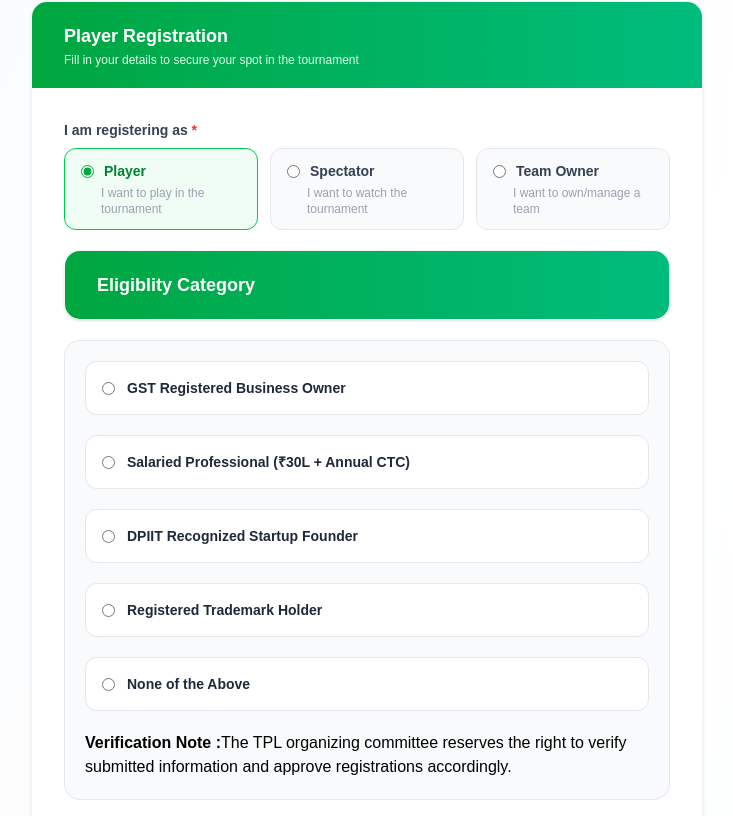
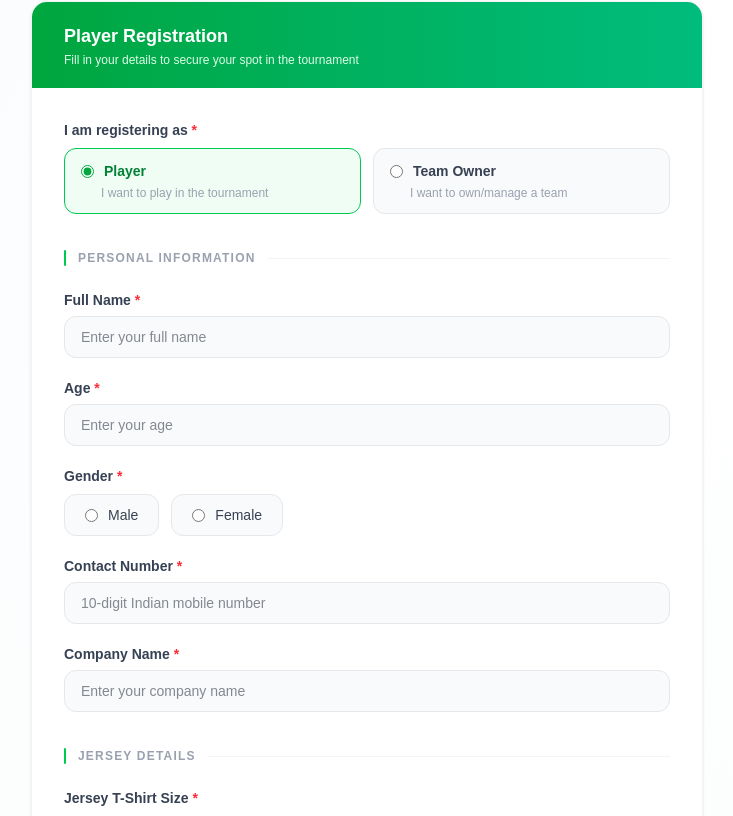
Before and after one commit to mga-group-dev/tpl-overarm, a Next.js app: page / in a window 1280 px wide. Shown: the part 460-1276 px from the top of the page, without its empty margins (273-1006 px from the left). Built offline with nearby package versions, Linux system fonts and the light colour scheme.

Commit message:
first commit

```diff
--- a/app/api/payment/create-order/route.ts
+++ b/app/api/payment/create-order/route.ts
@@ -33,7 +33,7 @@ export async function POST(request: NextRequest) {
 
     const d = parsed.data;
 
-    if (!["Player", "Spectator", "Team Owner"].includes(d.registrationType)) {
+    if (!["Player", "Team Owner"].includes(d.registrationType)) {
   return NextResponse.json(
     { error: "Invalid registration type" },
     { status: 400 }
@@ -58,15 +58,14 @@ export async function POST(request: NextRequest) {
       jn:  d.jerseyNumber,
       jnm: d.jerseyName,
       pu:  d.photoUrl.slice(0, 256),
+      cp:  d.cricheroProfile ?? "",
       tn: d.teamName ?? "",
     };
-
-    // cp:  d.cricheroProfile ?? "",
 
     const amount =
   d.registrationType === "Team Owner"
     ? 1000000 // ₹10,000 in paise
-    : 50000; // ₹500 in paise
+    : 100; // ₹500 in paise (Players)
 
 
     const order = await razorpay.orders.create({
--- a/app/api/payment/verify/route.ts
+++ b/app/api/payment/verify/route.ts
@@ -102,12 +102,6 @@ export async function POST(request: NextRequest) {
         "", // payment id
         "", // order id
         "Free",
-        data.eligibilityCategory ?? "",
-        data.gstNumber ?? "",
-        data.salaryCompanyName ?? "",
-        data.designation ?? "",
-        data.dpiitCertificate ?? "",
-        data.trademarkCertificate ?? "",
         data.teamName ?? "",
       ]);
 
--- a/app/api/payment/webhook/route.ts
+++ b/app/api/payment/webhook/route.ts
@@ -92,13 +92,6 @@ export async function POST(request: NextRequest) {
   razorpay_order_id,
   // Payment Status
   "Paid",
-  // Eligibility
-  notes.ec ?? "",
-  notes.gst ?? "",
-  notes.scn ?? "",
-  notes.des ?? "",
-  notes.dpi ?? "",
-  notes.tm ?? "",
   // Team Owner
   notes.tn ?? "",
     ]);
--- a/app/components/RegistrationForm.tsx
+++ b/app/components/RegistrationForm.tsx
@@ -63,17 +63,11 @@ export default function RegistrationForm() {
   });
 
   const registrationType = watch("registrationType");
-  const eligibilityCategory = watch("eligibilityCategory");
-  const isPlayerWithNoEligibility =
-  registrationType === "Player" &&
-  eligibilityCategory === "None";
 
 const registrationAmount =
   registrationType === "Team Owner"
     ? 10000
-    : registrationType === "Spectator"
-    ? 500
-    : isPlayerWithNoEligibility
+    : registrationType === "Player"
     ? 500
     : 0;
 
@@ -135,40 +129,11 @@ const registrationAmount =
   const amount =
     data.registrationType === "Team Owner"
       ? 10000
-      : data.registrationType === "Spectator"
-      ? 500
-      : data.eligibilityCategory === "None"
+      : data.registrationType === "Player"
       ? 500
       : 0;
 
   try {
-    // =========================================
-    // FREE REGISTRATION FLOW
-    // =========================================
-    if (amount === 0) {
-      const res = await fetch("/api/payment/verify", {
-        method: "POST",
-        headers: {
-          "Content-Type": "application/json",
-        },
-        body: JSON.stringify({
-          formData: data,
-          isFreeRegistration: true,
-        }),
-      });
-
-      const result = await res.json();
-
-      if (!res.ok) {
-        throw new Error(
-          result.error || "Registration failed"
-        );
-      }
-
-      setIsSuccess(true);
-      return;
-    }
-
     // =========================================
     // PAID REGISTRATION FLOW
     // =========================================
@@ -352,11 +317,10 @@ const registrationAmount =
         <label className="block text-sm font-semibold text-gray-700 mb-2">
           I am registering as <span className="text-red-500">*</span>
         </label>
-        <div className="grid grid-cols-1 gap-3 sm:grid-cols-3">
+        <div className="grid grid-cols-1 gap-3 sm:grid-cols-2">
           {([
             { value: "Player", desc: "I want to play in the tournament" },
-            { value: "Spectator", desc: "I want to watch the tournament" },
-              { value: "Team Owner", desc: "I want to own/manage a team" },
+            { value: "Team Owner", desc: "I want to own/manage a team" },
           ] as const).map(({ value, desc }) => (
             <label
               key={value}
@@ -381,200 +345,10 @@ const registrationAmount =
       </div>
       {registrationType === "Player" && (
         <>
+          <SectionLabel label="Personal Information" />
+        </>
 
-
-
-
-        {/* <SectionLabel label="Eligibility Verification"  /> */}
-        <div className="rounded-2xl bg-white shadow border border-gray-100 overflow-hidden">
-          <div className="bg-linear-to-r from-green-600 to-emerald-500 px-8 py-5">
-            <h2 className="text-lg font-bold text-white">Eligiblity Category</h2>
-
-          </div>
-          </div>
-
-    <div className="rounded-2xl border border-gray-200 bg-gray-50 p-5 space-y-5">
-
-      {/* GST */}
-      <label className="flex items-start gap-3 rounded-xl border border-gray-200 bg-white p-4 cursor-pointer">
-        <input
-          {...register("eligibilityCategory")}
-          type="radio"
-          value="GST Registered Business Owner"
-          className="mt-1 accent-green-600"
-
-        />
-
-        <div>
-          <p className="font-semibold text-sm text-gray-800">
-            GST Registered Business Owner
-          </p>
-        </div>
-      </label>
-
-      {eligibilityCategory === "GST Registered Business Owner" && (
-        <div>
-          <input
-            {...register("gstNumber")}
-            required={eligibilityCategory === "GST Registered Business Owner"}
-            type="text"
-            placeholder="Enter GST Number"
-
-            className="w-full rounded-xl border border-gray-200 bg-white px-4 py-2.5 text-sm text-black"
-          />
-
-          {errors.gstNumber && (
-            <p className="mt-1 text-xs text-red-500">
-              {errors.gstNumber.message}
-            </p>
-          )}
-        </div>
       )}
-
-      {/* Salaried */}
-      <label className="flex items-start gap-3 rounded-xl border text-black border-gray-200 bg-white p-4 cursor-pointer">
-        <input
-          {...register("eligibilityCategory")}
-          type="radio"
-          value="Salaried Professional"
-
-          className="mt-1 accent-green-600"
-        />
-
-        <div>
-          <p className="font-semibold text-sm text-gray-800">
-            Salaried Professional (₹30L + Annual CTC)
-          </p>
-        </div>
-      </label>
-
-      {eligibilityCategory === "Salaried Professional" && (
-        <div className="grid grid-cols-1 md:grid-cols-2 gap-3">
-
-          <input
-            {...register("salaryCompanyName")}
-            type="text"
-            placeholder="Company Name"
-             required={eligibilityCategory === "Salaried Professional"}
-            className="w-full rounded-xl border border-gray-200 bg-white px-4 py-2.5 text-sm text-black"
-          />
-
-          <input
-            {...register("designation")}
-            type="text"
-            placeholder="Designation"
-              required={eligibilityCategory === "Salaried Professional"}
-            className="w-full rounded-xl border border-gray-200 bg-white px-4 py-2.5 text-sm text-black"
-          />
-
-        </div>
-      )}
-
-      {/* DPIIT */}
-      <label className="flex items-start gap-3 rounded-xl border border-gray-200 bg-white p-4 cursor-pointer">
-        <input
-          {...register("eligibilityCategory")}
-          type="radio"
-          value="DPIIT Startup Founder"
-          className="mt-1 accent-green-600"
-        />
-
-        <div>
-          <p className="font-semibold text-sm text-gray-800">
-            DPIIT Recognized Startup Founder
-          </p>
-        </div>
-      </label>
-
-      {eligibilityCategory === "DPIIT Startup Founder" && (
-        <div>
-          <input
-            type="file"
-            accept=".pdf,.jpg,.jpeg,.png"
-             required={eligibilityCategory === "DPIIT Startup Founder"}
-            onChange={(e) => {
-              const file = e.target.files?.[0];
-
-              if (!file) return;
-
-              setValue("dpiitCertificate", file.name);
-            }}
-            className="w-full rounded-xl border border-gray-200 bg-white px-4 py-2.5 text-sm text-black"
-          />
-        </div>
-      )}
-
-      {/* Trademark */}
-      <label className="flex items-start gap-3 rounded-xl border border-gray-200 bg-white p-4 cursor-pointer">
-        <input
-          {...register("eligibilityCategory")}
-          type="radio"
-          value="Trademark Holder"
-          className="mt-1 accent-green-600"
-            required={eligibilityCategory === "Trademark Holder"}
-        />
-
-        <div>
-          <p className="font-semibold text-sm text-gray-800">
-             Registered Trademark Holder
-          </p>
-        </div>
-      </label>
-
-      {eligibilityCategory === "Trademark Holder" && (
-        <div>
-          <input
-            type="file"
-            accept=".pdf,.jpg,.jpeg,.png"
-             required={eligibilityCategory === "Trademark Holder"}
-            onChange={(e) => {
-              const file = e.target.files?.[0];
-
-              if (!file) return;
-
-              setValue("trademarkCertificate", file.name);
-            }}
-            className="w-full rounded-xl border border-gray-200 bg-white px-4 py-2.5 text-sm text-black"
-          />
-        </div>
-      )}
-
-      {/* None */}
-      <label className="flex items-start gap-3 rounded-xl border border-gray-200 bg-white p-4 cursor-pointer">
-        <input
-          {...register("eligibilityCategory")}
-          type="radio"
-          value="None"
-          className="mt-1 accent-green-600"
-        />
-
-        <div>
-          <p className="font-semibold text-sm text-gray-800 ">
-            None of the Above
-          </p>
-        </div>
-      </label>
-
-
-    <span className="text-black font-bold">
-Verification Note :</span>
-
-<span className="text-black">The TPL organizing committee reserves the right to verify submitted information and approve registrations accordingly.</span>
-
-
-
-      {errors.eligibilityCategory && (
-        <p className="text-xs text-red-500">
-          {errors.eligibilityCategory.message}
-        </p>
-      )}
-    </div>
-      <SectionLabel label="Personal Information" />
-
-
-         </>)}
-
-
       {/* Full Name */}
       <div>
         <label className="block text-sm font-semibold text-gray-700 mb-1.5">
--- a/app/page.tsx
+++ b/app/page.tsx
@@ -41,7 +41,7 @@ export default function Home() {
               <p className="text-xs font-semibold uppercase tracking-wide text-amber-500 mb-1">
                 Registration Closes
               </p>
-              <p className="font-bold text-gray-900">08th June 2026</p>
+              <p className="font-bold text-gray-900">10th June 2026</p>
             </div>
           </div>
 
--- a/lib/validations.ts
+++ b/lib/validations.ts
@@ -3,7 +3,7 @@ import { z } from "zod";
 export const registrationSchema = z
   .object({
     registrationType: z.enum(
-      ["Player", "Spectator", "Team Owner"],
+      ["Player", "Team Owner"],
       {
         error: "Please select a registration type",
       }
@@ -104,30 +104,6 @@ export const registrationSchema = z
     cricheroProfile: z.string().optional(),
 
     // =================================
-    // ELIGIBILITY VERIFICATION
-    // =================================
-
-    eligibilityCategory: z
-      .enum([
-        "GST Registered Business Owner",
-        "Salaried Professional",
-        "DPIIT Startup Founder",
-        "Trademark Holder",
-        "None",
-      ])
-      .optional(),
-
-    gstNumber: z.string().optional(),
-
-    salaryCompanyName: z.string().optional(),
-
-    designation: z.string().optional(),
-
-    dpiitCertificate: z.string().optional(),
-
-    trademarkCertificate: z.string().optional(),
-
-    // =================================
     // TEAM OWNER
     // =================================
 
@@ -187,97 +163,6 @@ export const registrationSchema = z
           path: ["cricheroProfile"],
         });
       }
-
-      // =================================
-      // ELIGIBILITY VALIDATION
-      // =================================
-
-      if (!data.eligibilityCategory) {
-        ctx.addIssue({
-          code: "custom",
-          message: "Please select an eligibility category",
-          path: ["eligibilityCategory"],
-        });
-      }
-
-      // GST
-      if (
-        data.eligibilityCategory ===
-        "GST Registered Business Owner"
-      ) {
-        if (
-          !data.gstNumber ||
-          data.gstNumber.trim().length < 1
-        ) {
-          ctx.addIssue({
-            code: "custom",
-            message: "GST Number is required",
-            path: ["gstNumber"],
-          });
-        }
-      }
-
-      // Salaried Professional
-      if (
-        data.eligibilityCategory ===
-        "Salaried Professional"
-      ) {
-        if (
-          !data.salaryCompanyName ||
-          data.salaryCompanyName.trim().length < 2
-        ) {
-          ctx.addIssue({
-            code: "custom",
-            message: "Company name is required",
-            path: ["salaryCompanyName"],
-          });
-        }
-
-        if (
-          !data.designation ||
-          data.designation.trim().length < 2
-        ) {
-          ctx.addIssue({
-            code: "custom",
-            message: "Designation is required",
-            path: ["designation"],
-          });
-        }
-      }
-
-      // DPIIT
-      if (
-        data.eligibilityCategory ===
-        "DPIIT Startup Founder"
-      ) {
-        if (
-          !data.dpiitCertificate ||
-          data.dpiitCertificate.trim().length < 1
-        ) {
-          ctx.addIssue({
-            code: "custom",
-            message: "DPIIT Certificate is required",
-            path: ["dpiitCertificate"],
-          });
-        }
-      }
-
-      // Trademark
-      if (
-        data.eligibilityCategory ===
-        "Trademark Holder"
-      ) {
-        if (
-          !data.trademarkCertificate ||
-          data.trademarkCertificate.trim().length < 1
-        ) {
-          ctx.addIssue({
-            code: "custom",
-            message: "Trademark Certificate is required",
-            path: ["trademarkCertificate"],
-          });
-        }
-      }
     }
 
     // =================================
--- a/package.json
+++ b/package.json
@@ -1,5 +1,5 @@
 {
-  "name": "tpl-form",
+  "name": "tpl-form-overarm",
   "version": "0.1.0",
   "private": true,
   "scripts": {
```
Also changed, not shown: 1 other file (tests, documents, lock files or other folders).
